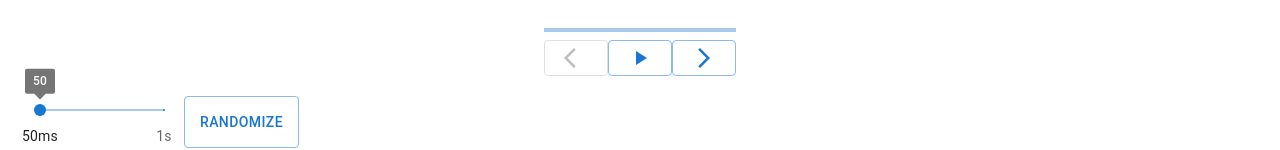
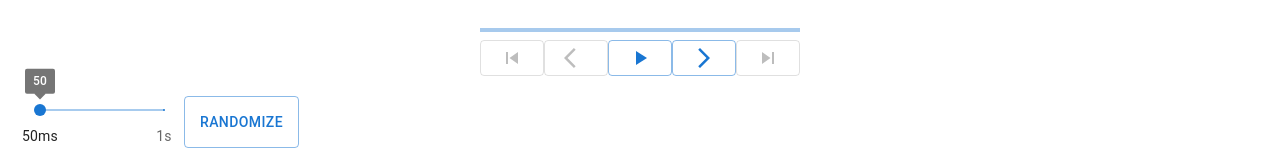
Before and after one commit to JethroNatividad/sortingalgovisual, a React (Create React App) app: page / in a window 1280 px wide. Shown: the part 346-496 px from the top of the page. Built offline with nearby package versions, Linux system fonts and the light colour scheme.

Commit message:
Add skip buttons

```diff
--- a/src/Steps.js
+++ b/src/Steps.js
@@ -1,7 +1,7 @@
 import { Button, LinearProgress } from '@mui/material'
 import React from 'react'
 import useStyles from './Steps.styles'
-import { ArrowBackIos, ArrowForwardIos, PlayArrow, Pause, Replay } from '@mui/icons-material';
+import { ArrowBackIos, ArrowForwardIos, PlayArrow, Pause, Replay, SkipPrevious, SkipNext } from '@mui/icons-material';
 
 const Steps = ({ currentStepIndex, nextStep, prevStep, togglePlayStep, replayStep, stepsLen, isPlaying }) => {
     const classes = useStyles()
@@ -10,6 +10,7 @@ const Steps = ({ currentStepIndex, nextStep, prevStep, togglePlayStep, replaySte
             <div>
                 <LinearProgress className={classes.progressContainer} variant="determinate" value={Math.floor((currentStepIndex / (stepsLen - 1)) * 100)} />
             </div>
+            <Button variant="outlined" onClick={prevStep} disabled={currentStepIndex === 0}><SkipPrevious /></Button>
             <Button variant="outlined" onClick={prevStep} disabled={currentStepIndex === 0}><ArrowBackIos /></Button>
             {
                 isPlaying ? (<Button variant="outlined" onClick={togglePlayStep}><Pause /></Button>)
@@ -18,6 +19,7 @@ const Steps = ({ currentStepIndex, nextStep, prevStep, togglePlayStep, replaySte
             }
 
             <Button variant="outlined" onClick={nextStep} disabled={currentStepIndex === stepsLen - 1}><ArrowForwardIos /></Button>
+            <Button variant="outlined" onClick={prevStep} disabled={currentStepIndex === 0}><SkipNext /></Button>
         </div>
     )
 }
```
